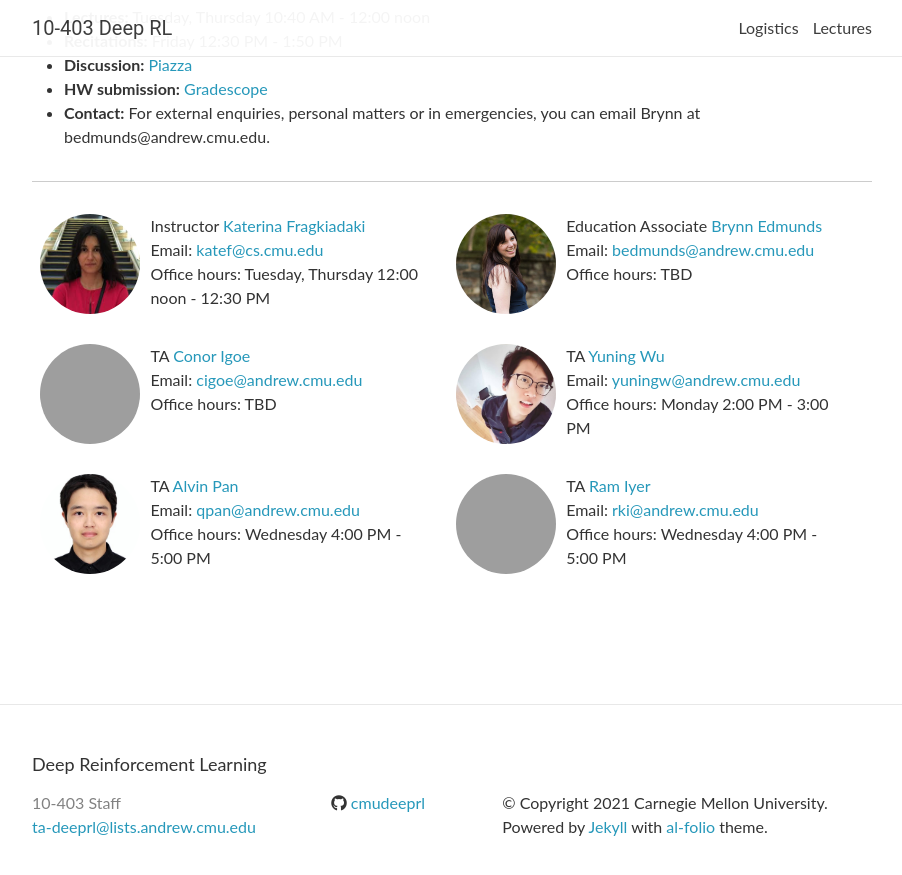
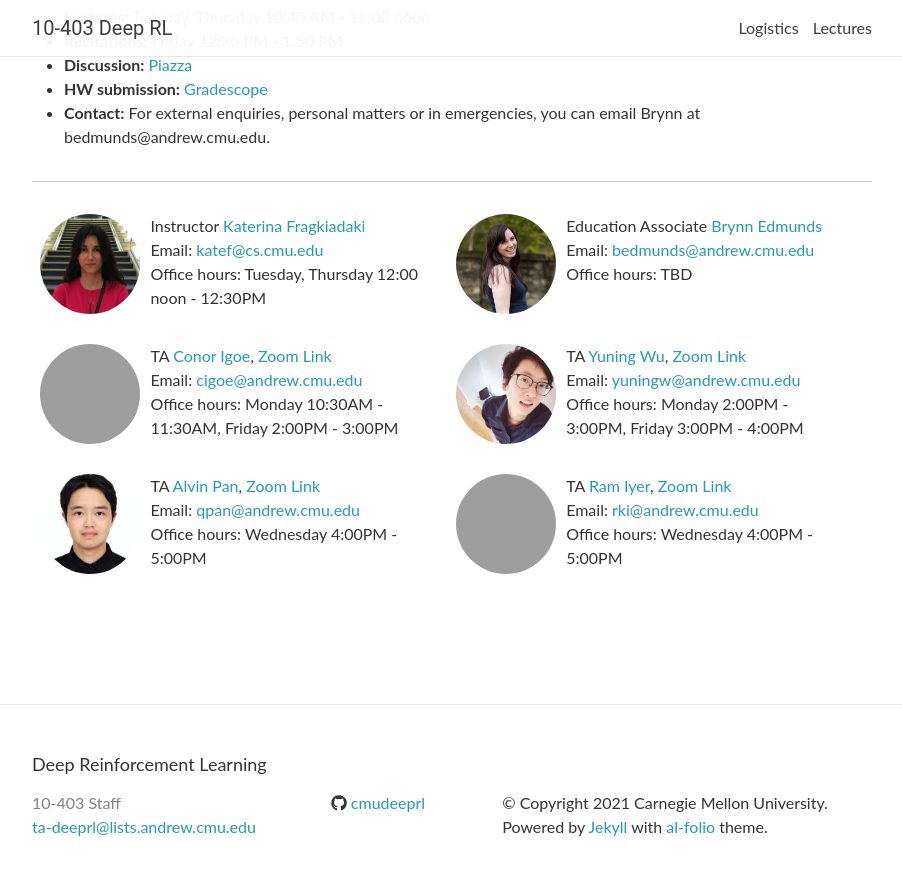
Before and after one commit to cmudeeprl/403_website, a Jekyll site: the page built from _pages/about.md, in a window 1280 px wide and 900 px high, scrolled down 1125 px, cut to the strip 0-875 px from the top of the window. Shown: the whole strip, without its empty margins (188-1090 px from the left). Built offline with Jekyll 4.4.1, drawn with Linux system fonts in a browser that asks for light colours; nearby versions of some CDN libraries; comment, search, counter and statistics services are not loaded; grey boxes are pictures that could not be loaded.

Commit message:
feat: OH

```diff
--- a/_data/staff.yml
+++ b/_data/staff.yml
@@ -2,7 +2,7 @@ Instructors:
     - name: Katerina Fragkiadaki
       email: katef@cs.cmu.edu
       url: https://www.cs.cmu.edu/~katef/
-      office-hours: Tuesday, Thursday 12:00 noon - 12:30 PM
+      office-hours: Tuesday, Thursday 12:00 noon - 12:30PM
       image: staff/katef.jpeg
 
 EducationAssociates:
@@ -16,23 +16,27 @@ TAs:
     - name: Conor Igoe
       email: cigoe@andrew.cmu.edu
       url: https://www.linkedin.com/in/conor-igoe-318b49128/
-      office-hours: TBD
+      office-hours: Monday 10:30AM - 11:30AM, Friday 2:00PM - 3:00PM
       image: staff/cigoe.jpg
+      zoom: https://cmu.zoom.us/j/2522965722
 
     - name: Yuning Wu
       email: yuningw@andrew.cmu.edu
       url: https://www.linkedin.com/in/yuning-wu/
-      office-hours: Monday 2:00 PM - 3:00 PM
+      office-hours: Monday 2:00PM - 3:00PM, Friday 3:00PM - 4:00PM
       image: staff/yuningw.jpg
+      zoom: https://cmu.zoom.us/j/4523714924
 
     - name: Alvin Pan
       email: qpan@andrew.cmu.edu
       url: https://www.linkedin.com/in/alvin-pan-75b8b9146/
-      office-hours: Wednesday 4:00 PM - 5:00 PM
+      office-hours: Wednesday 4:00PM - 5:00PM
       image: staff/qpan.jpg
+      zoom:
 
     - name: Ram Iyer
       email: rki@andrew.cmu.edu
       url: https://www.linkedin.com/in/ram-iyer95/
-      office-hours: Wednesday 4:00 PM - 5:00 PM
+      office-hours: Wednesday 4:00PM - 5:00PM
       image: staff/rki.jpg
+      zoom:
--- a/_includes/staff.html
+++ b/_includes/staff.html
@@ -29,9 +29,10 @@
     <a href="{{ instructor.url }}" target="_blank"><img src="{{ instructor.image | prepend: '/assets/img/' | relative_url }}" /></a>
     {% endif %}
     <ul class="instructor-info">
-      <li><span>TA</span> <a href="{{ instructor.url }}" target="_blank">{{ instructor.name }}</a></li>
+      <li><span>TA</span> <a href="{{ instructor.url }}" target="_blank">{{ instructor.name }}</a>, <a href="{{ instructor.zoom }}" target="_blank">Zoom Link</a></li></li>
       <li><span>Email:</span> <a href="mailto:{{ instructor.email | encode_email }}" target="_blank">{{ instructor.email }}</a></li>
       <li><span>Office hours:</span> {{ instructor.office-hours }}</li>
+      <!-- <li><span>Zoom:</span> <a href="{{ instructor.zoom }}" target="_blank">Link</a></li> -->
     </ul>
   </div>
   {% endfor %}
```
